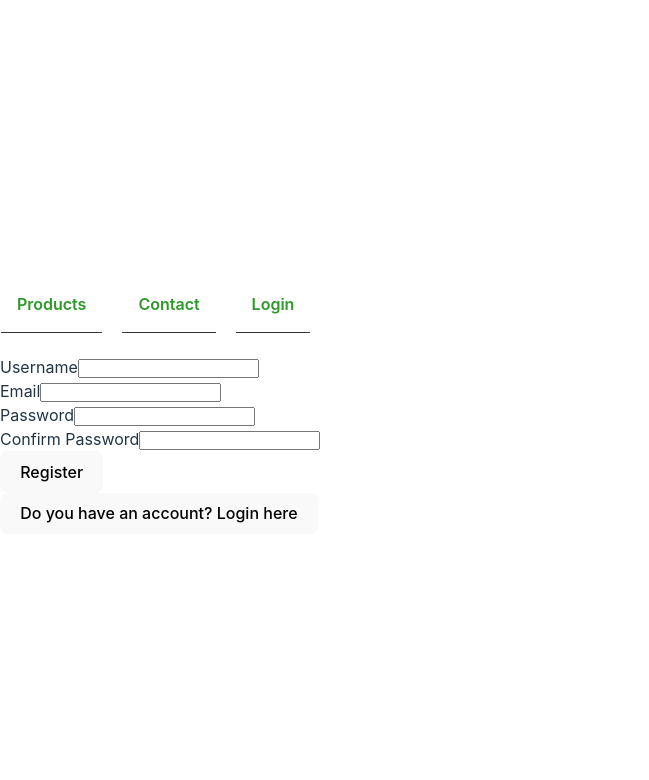
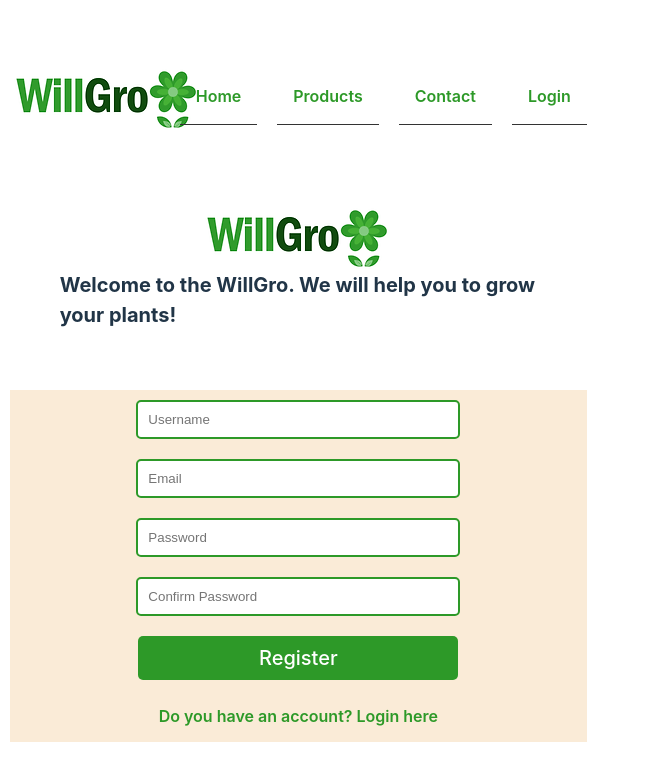
Before and after one commit to TomokiYoshizawa/willgro, a React (Vite) app in the folder client/willgro-client/: page /register in a window 1280 px wide. Shown: the top 780 px of the page, without its empty margins (0-649 px from the left). Built offline with nearby package versions, Linux system fonts and the light colour scheme; no server answers.

Commit message:
complete regiseter and login feature

```diff
--- /dev/null
+++ b/client/willgro-client/layout/AuthLayout/AuthLayout.jsx
@@ -0,0 +1,24 @@
+import React from "react";
+import { Outlet } from "react-router-dom";
+import willgroLogo from "../../src/assets/image/willgro.jpg";
+
+import "./AuthLayout.scss";
+
+function AuthLayout() {
+  return (
+    <div className="auth">
+      <div className="auth__wrapper">
+        <img className="auth__img" src={willgroLogo} alt="img" />
+        <div className="auth__desc-box">
+          <h4 className="auth__desc">
+            Welcome to the WillGro. We will help you to grow your plants!
+          </h4>
+        </div>
+      </div>
+
+      <Outlet />
+    </div>
+  );
+}
+
+export default AuthLayout;
--- /dev/null
+++ b/client/willgro-client/layout/AuthLayout/AuthLayout.scss
@@ -0,0 +1,13 @@
+.auth {
+  &__wrapper {
+    display: flex;
+    flex-direction: column;
+    justify-content: center;
+    align-items: center;
+    margin: 10%;
+  }
+
+  &__desc {
+    font-size: 20px;
+  }
+}
--- a/client/willgro-client/src/App.jsx
+++ b/client/willgro-client/src/App.jsx
@@ -10,6 +10,7 @@ import Login from "./pages/LoginPage/LoginPage";
 import Register from "./pages/RegisterPage/RegisterPage";
 
 import "./App.scss";
+import AuthLayout from "../layout/AuthLayout/AuthLayout";
 
 function App() {
   return (
@@ -20,8 +21,10 @@ function App() {
           <Route path="/" element={<HomePage />} />/
           <Route path="/product" element={<ProductPage />} />/
           <Route path="/product/:id" element={<BuyModal />} />
-          <Route path="/login" element={<Login />} />
-          <Route path="/register" element={<Register />} />
+          <Route path="/" element={<AuthLayout />}>
+            <Route path="/login" element={<Login />} />
+            <Route path="/register" element={<Register />} />
+          </Route>
         </Routes>
       </div>
     </BrowserRouter>
--- a/client/willgro-client/src/api/authApi.jsx
+++ b/client/willgro-client/src/api/authApi.jsx
@@ -2,6 +2,7 @@ import axiosClient from "./axiosClient";
 
 const authApi = {
   register: async (params) => axiosClient.post("/auth/register", params),
+  login: async (params) => axiosClient.post("/auth/login", params),
 };
 
 export default authApi;
--- a/client/willgro-client/src/pages/LoginPage/LoginPage.jsx
+++ b/client/willgro-client/src/pages/LoginPage/LoginPage.jsx
@@ -1,9 +1,116 @@
-import React from "react";
+import React, { useState } from "react";
+import { Link, useNavigate } from "react-router-dom";
+import authApi from "../../api/authApi";
+
+import "./LoginPage.scss";
 
 function LoginPage() {
+  const navigate = useNavigate();
+
+  const [email, setEmail] = useState("");
+  const [password, setPassword] = useState("");
+  const [emailErrText, setEmailErrText] = useState("");
+  const [passwordErrText, setPasswordErrText] = useState("");
+
+  const handleSubmit = async (e) => {
+    e.preventDefault();
+
+    // Reset validation error messages
+    setEmailErrText("");
+    setPasswordErrText("");
+
+    // Form validation logic here
+    let error = false;
+
+    if (!email) {
+      error = true;
+      setEmailErrText("Email is required");
+    }
+    if (!password) {
+      error = true;
+      setPasswordErrText("Password is required");
+    }
+
+    if (error) return;
+
+    // Implement your API call here
+    try {
+      const res = await authApi.login({
+        email,
+        password,
+      });
+      localStorage.setItem("token", res.token);
+      console.log("login successfully");
+      navigate("/");
+    } catch (error) {
+      console.error(error);
+      const errors = error.data.errors;
+      console.error(errors);
+      errors.forEach((err) => {
+        if (err.param === "email") {
+          setEmailErrText(err.msg);
+        }
+        if (err.param === "password") {
+          setPasswordErrText(err.msg);
+        }
+      });
+    }
+  };
+
   return (
     <div className="login">
-      <div className="login__wrapper"></div>
+      <div className="login__wrapper">
+        <div className="login__form-container">
+          <form className="login__form" onSubmit={handleSubmit}>
+            <div className="login__form--group">
+              <label htmlFor="email" className="login__form--label">
+                Email
+              </label>
+              <input
+                type="email"
+                id="email"
+                name="email"
+                className="login__form--input"
+                value={email}
+                placeholder="Email"
+                onChange={(e) => setEmail(e.target.value)}
+              />{" "}
+              {emailErrText && (
+                <div className="login__err-txt">{emailErrText}</div>
+              )}
+            </div>
+
+            <div className="login__form--group">
+              <label htmlFor="password" className="login__form--label">
+                Password
+              </label>
+              <input
+                type="password"
+                id="password"
+                name="password"
+                className="login__form--input"
+                value={password}
+                placeholder="Password"
+                onChange={(e) => setPassword(e.target.value)}
+              />{" "}
+              {passwordErrText && (
+                <div className="login__err-txt">{passwordErrText}</div>
+              )}
+            </div>
+
+            <div className="login__form--group">
+              <button type="submit" className="login__form--submit">
+                Login
+              </button>
+            </div>
+          </form>
+          <Link to="/register" className="login__form--link">
+            <button className="login__btn">
+              You don't have an account? Register
+            </button>
+          </Link>
+        </div>
+      </div>
     </div>
   );
 }
--- a/client/willgro-client/src/pages/RegisterPage/RegisterPage.jsx
+++ b/client/willgro-client/src/pages/RegisterPage/RegisterPage.jsx
@@ -1,6 +1,8 @@
 import React, { useState } from "react";
 import { Link, useNavigate } from "react-router-dom";
 import authApi from "../../api/authApi";
+
+import "./RegisterPage.scss";
 
 function RegisterPage() {
   const navigate = useNavigate();
@@ -57,10 +59,11 @@ function RegisterPage() {
         password,
         confirmPassword,
       });
-      localStorage.setItem("token", res.data.token);
+      localStorage.setItem("token", res.token);
       console.log("Register successfully");
       navigate("/");
     } catch (error) {
+      //   console.error(error);
       const errors = error.data.errors;
       //   console.error(errors);
       errors.forEach((err) => {
@@ -86,6 +89,9 @@ function RegisterPage() {
         <div className="register__form-container">
           <form className="register__form" onSubmit={handleSubmit}>
             <div className="register__form--group">
+              {usernameErrText && (
+                <div className="register__err-txt">{usernameErrText}</div>
+              )}
               <label htmlFor="username" className="register__form--label">
                 Username
               </label>
@@ -95,14 +101,15 @@ function RegisterPage() {
                 name="username"
                 className="register__form--input"
                 value={username}
+                placeholder="Username"
                 onChange={(e) => setUsername(e.target.value)}
               />
-              {usernameErrText && (
-                <div className="error-text">{usernameErrText}</div>
-              )}
             </div>
 
             <div className="register__form--group">
+              {emailErrText && (
+                <div className="register__err-txt">{emailErrText}</div>
+              )}
               <label htmlFor="email" className="register__form--label">
                 Email
               </label>
@@ -112,12 +119,15 @@ function RegisterPage() {
                 name="email"
                 className="register__form--input"
                 value={email}
+                placeholder="Email"
                 onChange={(e) => setEmail(e.target.value)}
               />
-              {emailErrText && <div className="error-text">{emailErrText}</div>}
             </div>
 
             <div className="register__form--group">
+              {passwordErrText && (
+                <div className="register__err-txt">{passwordErrText}</div>
+              )}
               <label htmlFor="password" className="register__form--label">
                 Password
               </label>
@@ -127,14 +137,15 @@ function RegisterPage() {
                 name="password"
                 className="register__form--input"
                 value={password}
+                placeholder="Password"
                 onChange={(e) => setPassword(e.target.value)}
               />
-              {passwordErrText && (
-                <div className="error-text">{passwordErrText}</div>
-              )}
             </div>
 
             <div className="register__form--group">
+              {confirmErrText && (
+                <div className="register__err-txt">{confirmErrText}</div>
+              )}
               <label
                 htmlFor="confirmPassword"
                 className="register__form--label"
@@ -147,11 +158,9 @@ function RegisterPage() {
                 name="confirmPassword"
                 className="register__form--input"
                 value={confirmPassword}
+                placeholder="Confirm Password"
                 onChange={(e) => setConfirmPassword(e.target.value)}
               />
-              {confirmErrText && (
-                <div className="error-text">{confirmErrText}</div>
-              )}
             </div>
 
             <div className="register__form--group">
@@ -161,7 +170,9 @@ function RegisterPage() {
             </div>
           </form>
           <Link to="/login" className="register__form--link">
-            <button>Do you have an account? Login here</button>
+            <button className="register__btn">
+              Do you have an account? Login here
+            </button>
           </Link>
         </div>
       </div>
--- a/client/willgro-client/src/pages/RegisterPage/RegisterPage.scss
+++ b/client/willgro-client/src/pages/RegisterPage/RegisterPage.scss
@@ -1,8 +1,100 @@
-.input-error {
-  border: 1px solid red;
+@use "../../styles/partials/mixins" as *;
+@use "../../styles/partials/variables" as *;
+@use "../../styles/partials/colors" as *;
+
+.register {
+  &__wrapper {
+    display: flex;
+    justify-content: center;
+    align-items: center;
+    width: 100%;
+  }
+
+  &__form-container {
+    width: 100%;
+    margin: 0 10px;
+    display: flex;
+    flex-direction: column;
+    align-items: center;
+    background-color: antiquewhite;
+  }
+
+  &__form {
+    display: flex;
+    flex-direction: column;
+    align-items: center;
+    width: 100%;
+
+    &--group {
+      display: flex;
+      flex-direction: column;
+      align-items: center;
+      width: 100%;
+    }
+
+    &--label {
+      position: absolute;
+      width: 1px;
+      height: 1px;
+      margin: -1px;
+      border: 0;
+      padding: 0;
+      white-space: nowrap;
+      clip: rect(0, 0, 0, 0);
+      overflow: hidden;
+      clip-path: inset(50%);
+    }
+
+    &--input {
+      width: 300px;
+      padding: 10px;
+      margin: 10px 0;
+      border: 2px solid #ccc;
+      border-radius: 5px;
+      border-color: $willgro-primary;
+      font-size: 20x;
+      transition: 0.3s;
+
+      &:focus {
+        outline: none;
+        border: 1px solid #000;
+      }
+    }
+
+    &--submit {
+      width: 320px;
+      margin: 10px 0;
+
+      background-color: $willgro-primary;
+      color: white;
+      padding: 10px 20px;
+      margin: 10px 0;
+      border: none;
+      border-radius: 5px;
+      cursor: pointer;
+      font-size: 20px;
+      transition: 0.3s;
+
+      &:hover {
+        background-color: $willgro-primary;
+      }
+    }
+  }
+
+  &__err-txt {
+    color: red;
+  }
+
+  &__btn {
+    display: block;
+    color: $willgro-primary;
+    font-size: 1rem;
+    font-weight: 600;
+    padding: 1rem;
+    text-align: center;
+    background-color: transparent;
+    border: none;
+    text-decoration: none;
+    transition-duration: 0.2s;
+  }
 }
-
-.error-text {
-  color: red;
-  margin-top: 5px;
-}
```
Also changed, not shown: client/willgro-client/src/pages/LoginPage/LoginPage.scss (+100 -0 lines).
